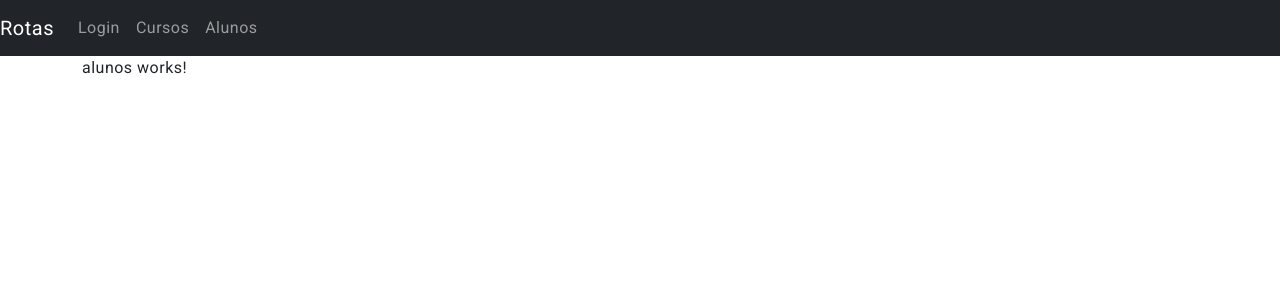
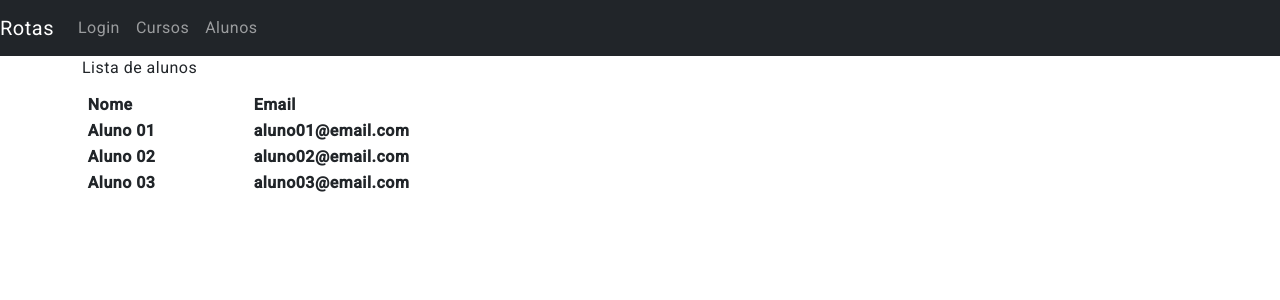
Before and after one commit to Lucascg16/Curso-Angular, an Angular app: page /aluno in a window 1280 px wide. Shown: the top 300 px of the page. Built offline with nearby package versions, Linux system fonts and the light colour scheme.

Commit message:
lazyload e rotas filhas

```diff
--- a/src/app/alunos/aluno-detalhe/aluno-detalhe.component.html
+++ b/src/app/alunos/aluno-detalhe/aluno-detalhe.component.html
@@ -1 +1,7 @@
-<p>aluno-detalhe works!</p>
+<h5>Detalhes do aluno</h5>
+
+<div class="row">
+    <p>Id: {{ aluno?.id }}</p>
+    <p>Nome: {{ aluno?.nome }}</p>
+    <p>Email: {{ aluno?.email }}</p>
+</div>
--- a/src/app/alunos/aluno-detalhe/aluno-detalhe.component.ts
+++ b/src/app/alunos/aluno-detalhe/aluno-detalhe.component.ts
@@ -1,4 +1,6 @@
 import { Component } from '@angular/core';
+import { ActivatedRoute } from '@angular/router';
+import { AlunoService } from '../aluno.service';
 
 @Component({
   selector: 'app-aluno-detalhe',
@@ -8,5 +10,17 @@ import { Component } from '@angular/core';
   styleUrl: './aluno-detalhe.component.css'
 })
 export class AlunoDetalheComponent {
+  aluno: any;
+  constructor(private route: ActivatedRoute, private _service: AlunoService){
+    route.params.subscribe(
+      (param:any) => {
+        let id = param['id'];
+        this.aluno = _service.getAluno(id);
+      }
+    );
+  }
 
+  ngOndestroy(){
+   this.route.params.subscribe().unsubscribe();
+  }
 }
--- /dev/null
+++ b/src/app/alunos/aluno.service.ts
@@ -0,0 +1,22 @@
+import { Injectable } from '@angular/core';
+
+@Injectable({
+  providedIn: 'root'
+})
+export class AlunoService {
+  private alunos = [
+    {id: 1, nome: "Aluno 01", email: "aluno01@email.com"},
+    {id: 2, nome: "Aluno 02", email: "aluno02@email.com"},
+    {id: 3, nome: "Aluno 03", email: "aluno03@email.com"}
+  ];
+
+  constructor() { }
+
+  getAlunos(){
+    return this.alunos;
+  }
+
+  getAluno(id: any){
+    return this.alunos.find(x => x.id == id);
+  }
+}
--- a/src/app/alunos/alunos.component.html
+++ b/src/app/alunos/alunos.component.html
@@ -1,2 +1,23 @@
-<p>alunos works!</p>
-<router-outlet></router-outlet>
+
+<div class="row">
+    <div class="col-sm">
+        <p>Lista de alunos</p>
+        <table class="table">
+            <tr>
+                <th scope="col"></th>
+                <th scope="col">Nome</th>
+                <th scope="col">Email</th>
+            </tr>
+            @for (aluno of alunos; track $index) {
+                <tr [routerLink]="[aluno.id]">
+                    <th scope="row"></th>
+                    <th class="">{{ aluno.nome }}</th>
+                    <th class="">{{ aluno.email }}</th>
+                </tr>
+            }
+        </table>
+    </div>
+    <div class="col-sm">
+        <router-outlet></router-outlet>
+    </div>
+</div>
--- a/src/app/alunos/alunos.component.ts
+++ b/src/app/alunos/alunos.component.ts
@@ -1,13 +1,18 @@
 import { Component } from '@angular/core';
-import { RouterOutlet } from '@angular/router';
+import { RouterLink, RouterOutlet } from '@angular/router';
+import { AlunoService } from './aluno.service';
 
 @Component({
   selector: 'app-alunos',
   standalone: true,
-  imports: [RouterOutlet],
+  imports: [RouterOutlet, RouterLink],
   templateUrl: './alunos.component.html',
   styleUrl: './alunos.component.css'
 })
 export class AlunosComponent {
+  alunos: any[] = [];
 
+  constructor(private _service: AlunoService){
+    this.alunos = this._service.getAlunos();
+  }
 }
--- a/src/app/app.component.html
+++ b/src/app/app.component.html
@@ -6,7 +6,7 @@
           <a class="nav-link" routerLink="/login">Login</a>
         </li>
         <li class="nav-item">
-          <a class="nav-link" routerLink="/cursos" [queryParams]="{pagina:1}">Cursos</a>
+          <a class="nav-link" routerLink="/curso" [queryParams]="{pagina:1}">Cursos</a>
         </li>
         <li class="nav-item">
           <a class="nav-link" routerLink="/aluno">Alunos</a>
--- a/src/app/cursos/curso-detalhe/curso-detalhe.component.ts
+++ b/src/app/cursos/curso-detalhe/curso-detalhe.component.ts
@@ -17,20 +17,18 @@ export class CursoDetalheComponent {
   curso: any;
 
   constructor(private _route:ActivatedRoute, private _service: CursosService, private _router: Router){
-  }
-
-  ngOnInit(){
     this.inscricao = this._route.params.subscribe(
       (params: any) => {
         this.id = params['id'];
         this.curso = this._service.getCurso(this.id);
 
         if(this.curso == undefined){
-          this._router.navigate([`/erroCurso/${this.id}`]);
+          this._router.navigate([`/erro/${this.id}`]);
         }
       }
     );
   }
+
   ngOnDestroy(){
     this.inscricao.unsubscribe();
   }
--- a/src/app/cursos/cursos.component.ts
+++ b/src/app/cursos/cursos.component.ts
@@ -29,13 +29,13 @@ export class CursosComponent {
 
   onAntPag(){
     if(this.pagina > 1){
-      this._router.navigate(['/cursos]', {
+      this._router.navigate(['/curso]', {
         queryParams: { 'pagina': --this.pagina}}
       ]);
     }
   }
   OnproxPag(){
-    this._router.navigate(['/cursos'], {
+    this._router.navigate(['/curso'], {
       queryParams: {'pagina': ++this.pagina}
     })
   }
--- /dev/null
+++ b/src/app/cursos/cursos.routes.ts
@@ -0,0 +1,10 @@
+import { Routes } from "@angular/router";
+import { CursoDetalheComponent } from "./curso-detalhe/curso-detalhe.component";
+import { CursoErroComponent } from "./curso-erro/curso-erro.component";
+import { CursosComponent } from "./cursos.component";
+
+export const CursoRoutes: Routes= [
+    {path: '',component: CursosComponent},
+    {path: ':id', component: CursoDetalheComponent},
+    {path: 'erro/:id', component: CursoErroComponent},
+]
```
Also changed, not shown: src/app/alunos/alunos.routes.ts (+10 -3 lines), src/app/app.routes.ts (+2 -9 lines).
